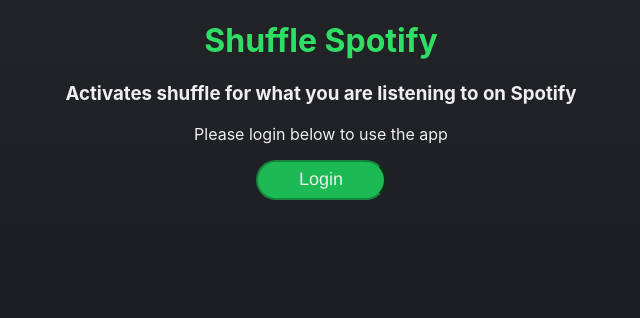
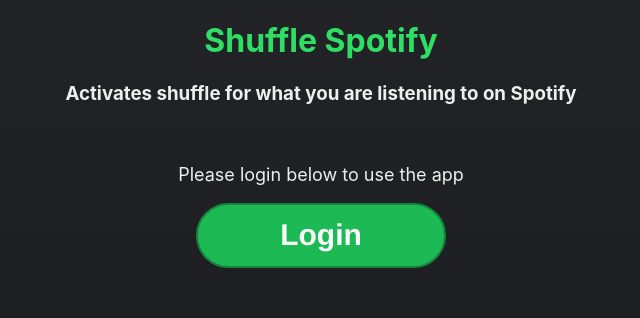
Before and after one commit to DanTheManGude/shuffle-spotify, a React (Create React App) app: page / in a window 1280 px wide. Shown: the top 318 px of the page, without its empty margins (319-959 px from the left). Built offline with nearby package versions, Linux system fonts and the light colour scheme.

Commit message:
Css changes

```diff
--- a/src/Components/App.js
+++ b/src/Components/App.js
@@ -36,7 +36,7 @@
   const authorization = calculateAuthorization();
 
   if (authorization === -1) {
-    return <p className="errorText">Sorry, it looks like an error occurred</p>;
+    return <p className="regText errorText">Sorry, it looks like an error occurred</p>;
   }
 
   if (authorization === 0) {
--- a/src/Components/Main.js
+++ b/src/Components/Main.js
@@ -6,7 +6,11 @@
     hashItems: { access_token },
   } = props;
 
-  return <p className="regText">Something Amazing I guess</p>;
+  return (
+    <button className="shuffleButton" onClick={() => {}}>
+      Activate Shuffle
+    </button>
+  );
 }
 
 export default Main;
--- a/src/index.css
+++ b/src/index.css
@@ -17,20 +17,26 @@
   color: #2fdf65;
 }
 
+.regText {
+  color: #eee;
+  font-size: 18px;
+}
+
 .authButton {
   background-color: #1db954;
   border-color: rgb(21, 133, 60);
   border-radius: 500px;
-  border-bottom-style: solid;
+  border-style: solid;
   color: rgb(248, 248, 248);
   cursor: pointer;
   font-family: Circular, Helvetica, Arial, sans-serif;
-  font-size: 18px;
-  height: 40px;
+  font-size: 30px;
+  font-weight: bold;
+  height: 65px;
   transition-duration: 0.3s, 0.3s, 0.3s, 0.3s, 0.3s;
   transition-property: background-color, border-color, color;
   vertical-align: middle;
-  width: 130px;
+  width: 250px;
 }
 
 .authButton:hover {
@@ -38,17 +44,14 @@
   border-color: rgb(26, 163, 74);
 }
 
-.authButton:focus {
+.authButton:active {
   background-color: #1aa34a;
   border-color: rgb(8, 53, 24);
 }
 
 #subtitle {
   color: #eee;
-}
-
-.regText {
-  color: #eee;
+  padding-bottom: 40px;
 }
 
 .adminText {
@@ -58,3 +61,32 @@
 .errorText {
   color: #dc3545;
 }
+
+.shuffleButton {
+  background-color: transparent;
+  border-color: transparent;
+  border-radius: 500px;
+  border-style: solid;
+  border-width: 3px;
+  color: rgb(248, 248, 248);
+  border-color: rgb(255, 255, 255);
+  cursor: pointer;
+  font-family: Circular, Helvetica, Arial, sans-serif;
+  font-weight: bold;
+  font-size: 30px;
+  height: 65px;
+  transition-duration: 0.3s, 0.3s, 0.3s, 0.3s, 0.3s;
+  transition-property: background-color, border-color, color;
+  vertical-align: middle;
+  width: 300px;
+}
+
+.shuffleButton:hover {
+  background-color: rgba(255, 255, 255, 0.89);
+  color: black;
+}
+
+.shuffleButton:active {
+  background-color: rgba(255, 255, 255, 0.623);
+  color: black;
+}
```
